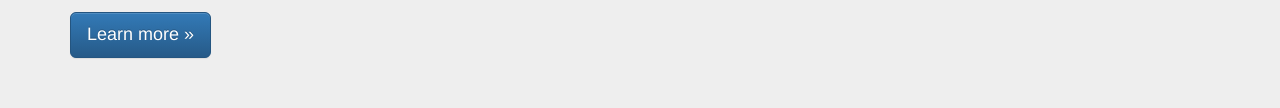
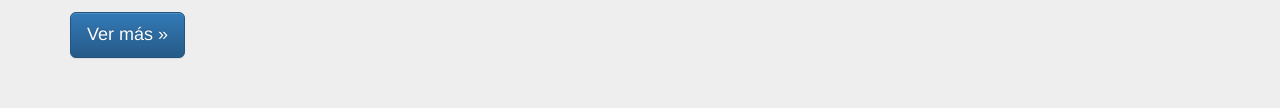
Before and after one commit to davidegc/curso-git, a plain HTML site: page index.html in a window 1280 px wide. Shown: the part 260-368 px from the top of the page. Drawn offline with nearby package versions, Linux system fonts and the light colour scheme.

Commit message:
Se modifico el boton de la pagina principal

```diff
--- a/index.html
+++ b/index.html
@@ -84,7 +84,7 @@
         </p>
         <p>
           <a class="btn btn-primary btn-lg" href="#" role="button"
-            >Learn more &raquo;</a
+            >Ver más &raquo;</a
           >
         </p>
       </div>
```
